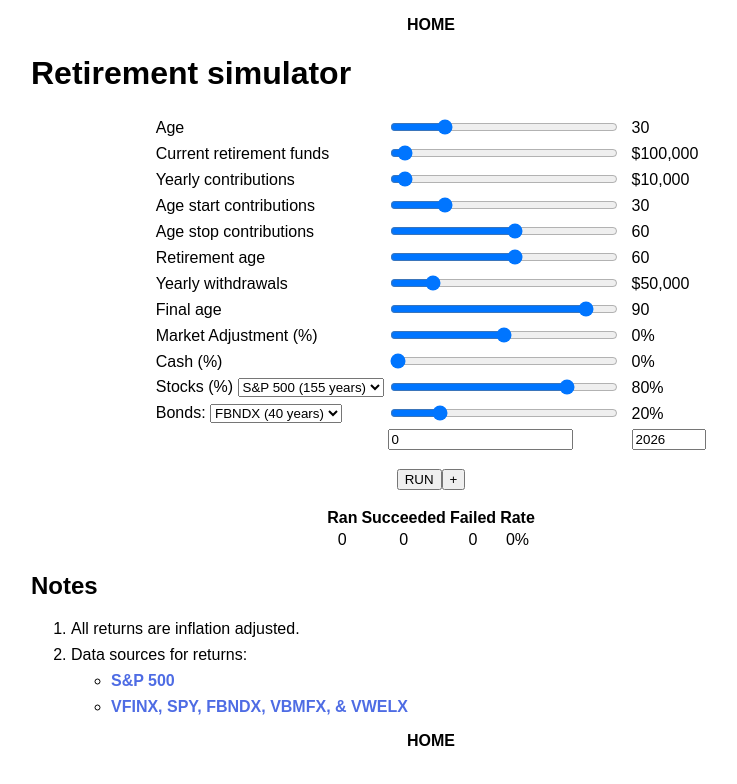
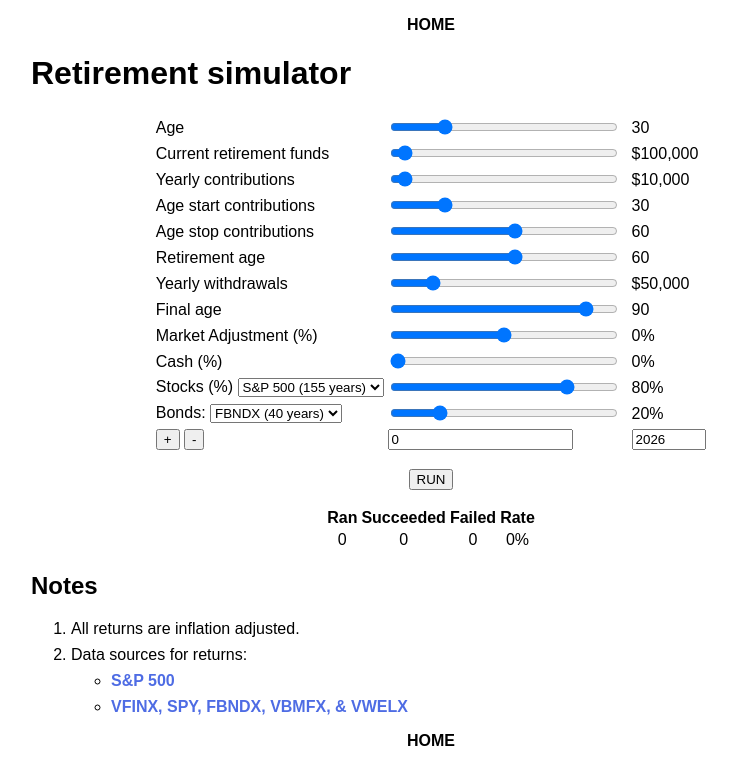
Before and after one commit to aarosmit/aarosmit.github.io, a SvelteKit app: page /retire in a window 1280 px wide. Shown: the top 784 px of the page, without its empty margins (209-946 px from the left). Built offline with nearby package versions, Linux system fonts and the light colour scheme.

Commit message:
attempting to add large transfers

```diff
--- a/src/routes/retire/+page.svelte
+++ b/src/routes/retire/+page.svelte
@@ -86,14 +86,18 @@ $: largeTransfers = [{
 }]
 
 function addTransfer () {
-    largeTransfers.push({
+    largeTransfers = [...largeTransfers, {
         type: "",
         year: 2026,
         amount: 0
-    })
+    }]
 }
 
-$: console.log(largeTransfers)
+function removeTransfer (index) {
+    largeTransfers.splice(index, 1);
+    largeTransfers = largeTransfers;
+}
+
 
 let i = 0;
 let j = 0;
@@ -301,9 +305,13 @@ $: chartOptions = {
                 <td style="width:15em;"><input style="width:95%;" type="range" min="0" max="100" step="5" name="bondPercentage" required bind:value={bondPercentage}></td>
                 <td>{bondPercentage}%</td>
             </tr>
-            {#each largeTransfers as transfer}
+            {#each largeTransfers as transfer, index}
             <tr>
-                <td>{transfer.type}</td>
+                <td>
+                    <button on:click={addTransfer}>+</button>
+                    <button on:click={() => removeTransfer(index)}>-</button>
+                    {transfer.type}
+                </td>
                 <td><input type="number" bind:value={transfer.amount}></td>
                 <td><input style="width:5em;" type="number" bind:value={transfer.year}></td>
             </tr>
@@ -312,7 +320,7 @@ $: chartOptions = {
     </table>
 
 
-    <p style="text-align:center;"><button type="submit" on:click={runSims}>RUN</button><button on:click={() => addTransfer}>+</button></p>
+    <p style="text-align:center;"><button type="submit" on:click={runSims}>RUN</button></p>
 </form>
 
 
```
